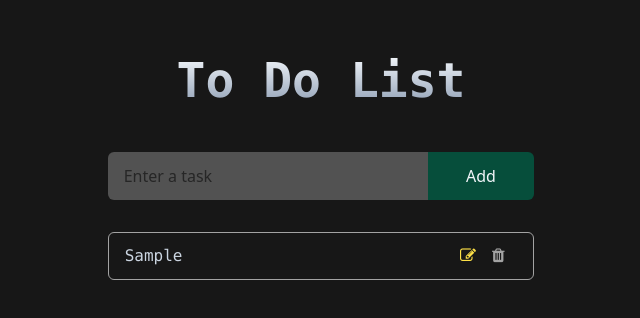
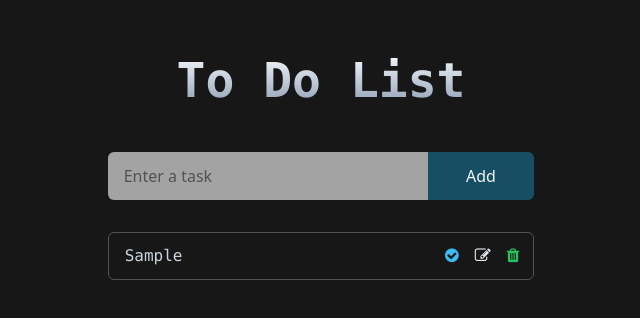
Before and after one commit to nottotem/todolist, a React (Create React App) app: page / in a window 1280 px wide. Both pictures are taken after typing "Sample" into the empty fields and a click on the button "Add". Shown: the top 318 px of the page, without its empty margins (319-959 px from the left). Built offline with nearby package versions, Linux system fonts and the light colour scheme.

Commit message:
styles & complete task

```diff
--- a/src/components/Form.jsx
+++ b/src/components/Form.jsx
@@ -43,11 +43,11 @@ function Form({ input, setInput, todos, setTodos, editTodo, setEditTodo }) {
         value={input}
         required
         onChange={onInputChange}
-        className="w-3/4 h-12 rounded-l-md pl-4 outline-none text-slate-200 bg-neutral-600 placeholder-neutral-800"
+        className="w-3/4 h-12 rounded-l-md pl-4 outline-none text-slate-200 bg-neutral-400 placeholder-neutral-600"
       />
       <button
         type="submit"
-        className="w-1/4 h-12 rounded-r-md bg-emerald-900 text-slate-100 font-medium"
+        className="w-1/4 h-12 rounded-r-md bg-cyan-900 text-slate-100 font-medium"
       >
         {editTodo ? "Update" : "Add"}
       </button>
--- a/src/components/TodosList.jsx
+++ b/src/components/TodosList.jsx
@@ -1,16 +1,14 @@
 function TodosList({ todos, setTodos, setEditTodo }) {
-  //Función para marcar una tarea como completada
-
-  // const handleComplete = (todo) => {
-  //   setTodos(
-  //     todos.map((item) => {
-  //       if (item.id === todo.id) {
-  //         return { ...item, completed: !item.completed };
-  //       }
-  //       return item;
-  //     })
-  //   );
-  // };
+  const handleComplete = (todo) => {
+    setTodos(
+      todos.map((item) => {
+        if (item.id === todo.id) {
+          return { ...item, completed: !item.completed };
+        }
+        return item;
+      })
+    );
+  };
 
   const handleEdit = ({ id }) => {
     const findTodo = todos.find((todo) => todo.id === id);
@@ -26,33 +24,30 @@ function TodosList({ todos, setTodos, setEditTodo }) {
       {todos.map((todo) => (
         <span
           key={todo.id}
-          className="flex flex-row w-full h-12 rounded-md border border-neutral-400 pl-4 mb-2 bg-transparent hover:bg-neutral-800 font-mono"
+          className="flex flex-row w-full h-12 rounded-md border border-neutral-600 pl-4 mb-2 bg-transparent hover:bg-neutral-800 font-mono"
           // className="flex flex-row w-full h-12 rounded-md border border-neutral-600 pl-4 mb-2 bg-gradient-to-b from-neutral-600 to-neutral-700 shadow shadow-neutral-800 font-mono"
         >
           <input
             type="text"
             value={todo.title}
             onChange={(event) => event.preventDefault()}
-            className="w-3/4 text-slate-300 font-medium bg-transparent outline-none"
+            className={`w-3/4 text-slate-300 font-medium bg-transparent outline-none ${
+              todo.completed ? "text-slate-500 line-through" : ""
+            }`}
           />
           <div className="flex items-center justify-center w-1/4 gap-4">
-            {/* Botón para marcar una tarea como completada */}
-
-            {/* <button
+            <button
               onClick={() => handleComplete(todo)}
-              className="text-green-500"
+              className="text-sky-400"
             >
               <i className="fa fa-check-circle"></i>
-            </button> */}
-            <button
-              onClick={() => handleEdit(todo)}
-              className="text-yellow-300"
-            >
+            </button>
+            <button onClick={() => handleEdit(todo)} className="text-slate-200">
               <i className="fa fa-edit"></i>
             </button>
             <button
               onClick={() => handleDelete(todo)}
-              className="text-neutral-400"
+              className="text-green-500"
             >
               <i className="fa fa-trash"></i>
             </button>
```
